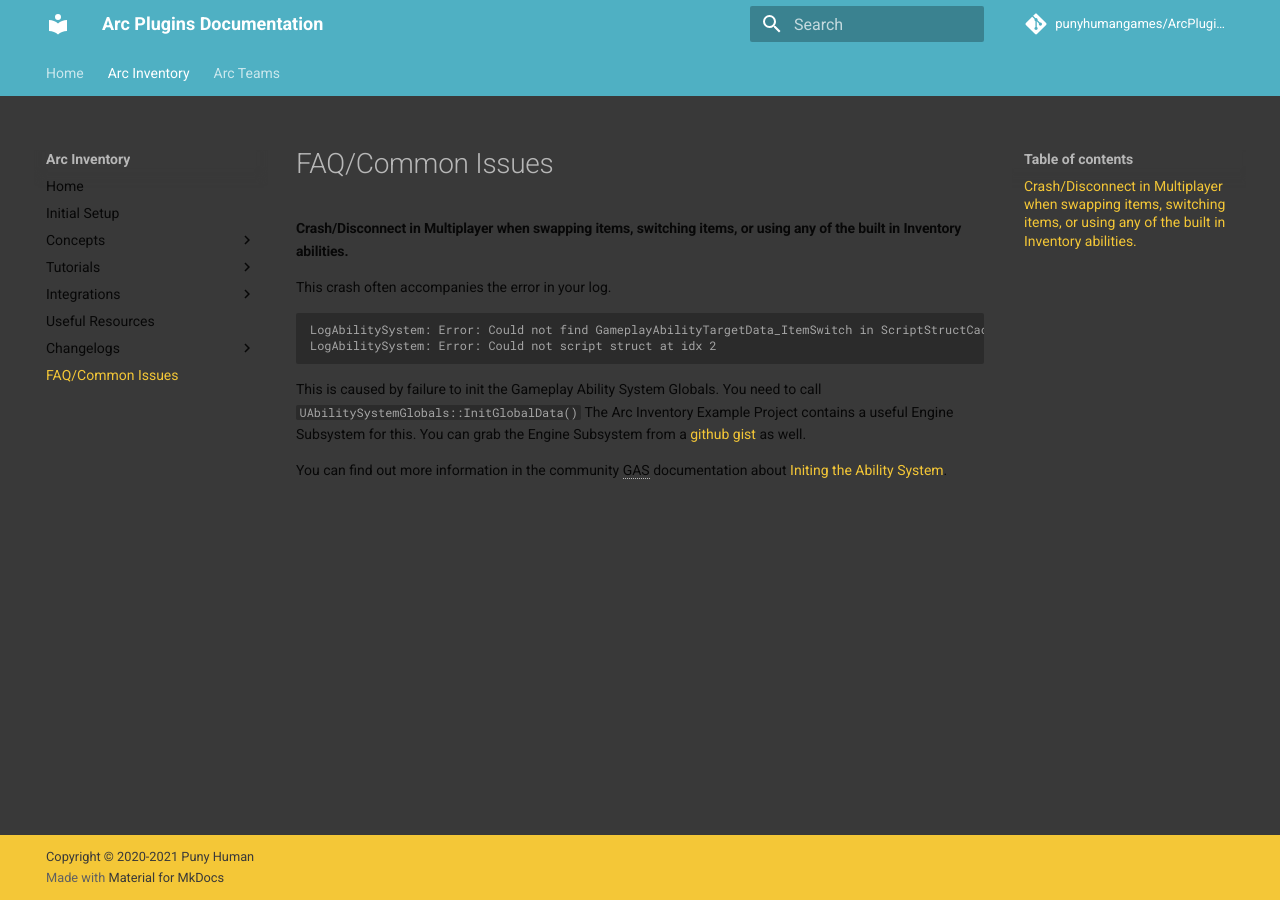
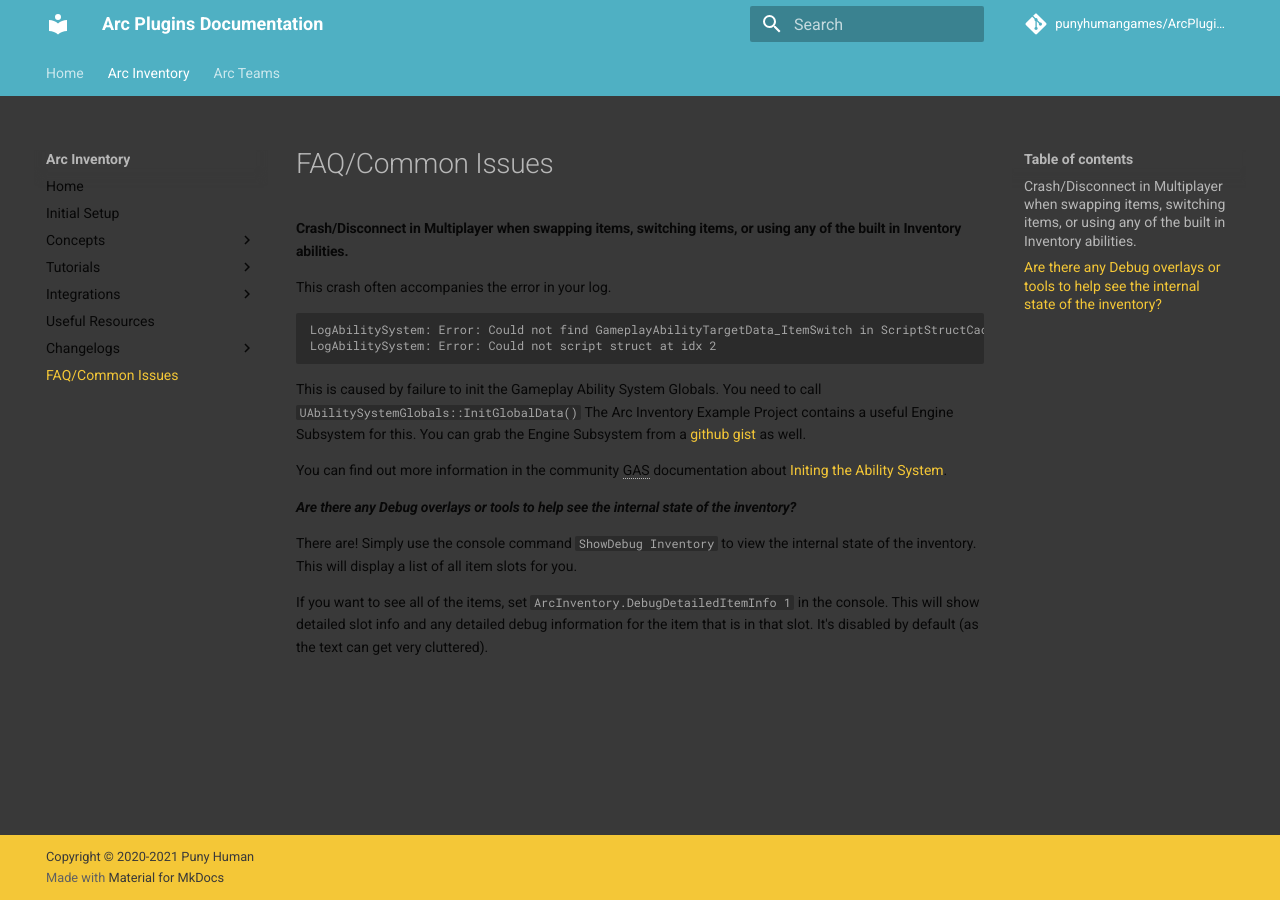
Before and after one commit to punyhumangames/ArcPluginsDocumentation, an MkDocs documentation site: the page built from docs/arcinventory/faq.md, in a window 1280 px wide. Built offline with MkDocs 1.6.1 and Material for MkDocs 9.7.7, drawn with Linux system fonts in a browser that asks for light colours; comment, search, counter and statistics services are not loaded.

Commit message:
added a faq entry detailing showdebug inventory

```diff
--- a/docs/arcinventory/faq.md
+++ b/docs/arcinventory/faq.md
@@ -11,4 +11,10 @@
 
 You can find out more information in the community GAS documentation about [Initing the Ability System](https://github.com/tranek/GASDocumentation#concepts-asg-initglobaldata).
 
+#### *Are there any Debug overlays or tools to help see the internal state of the inventory?*
+There are!  Simply use the console command `ShowDebug Inventory` to view the internal state of the inventory.  This will display a list of all item slots for you.
+
+If you want to see all of the items, set `ArcInventory.DebugDetailedItemInfo 1` in the console.  This will show detailed slot info and any detailed debug information for the item that is in that slot.  It's disabled by default (as the text can get very cluttered).
+
+
 --8<-- "includes/abbreviations.md"
```
